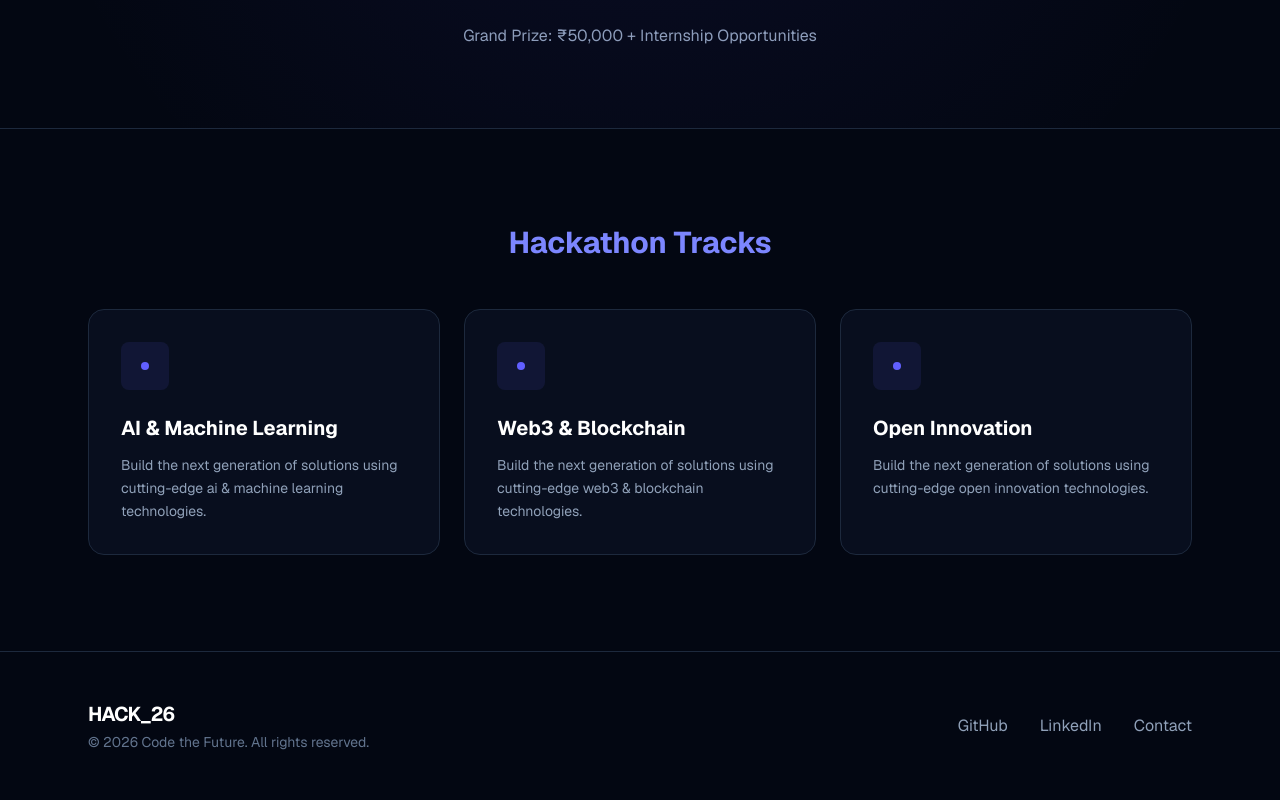
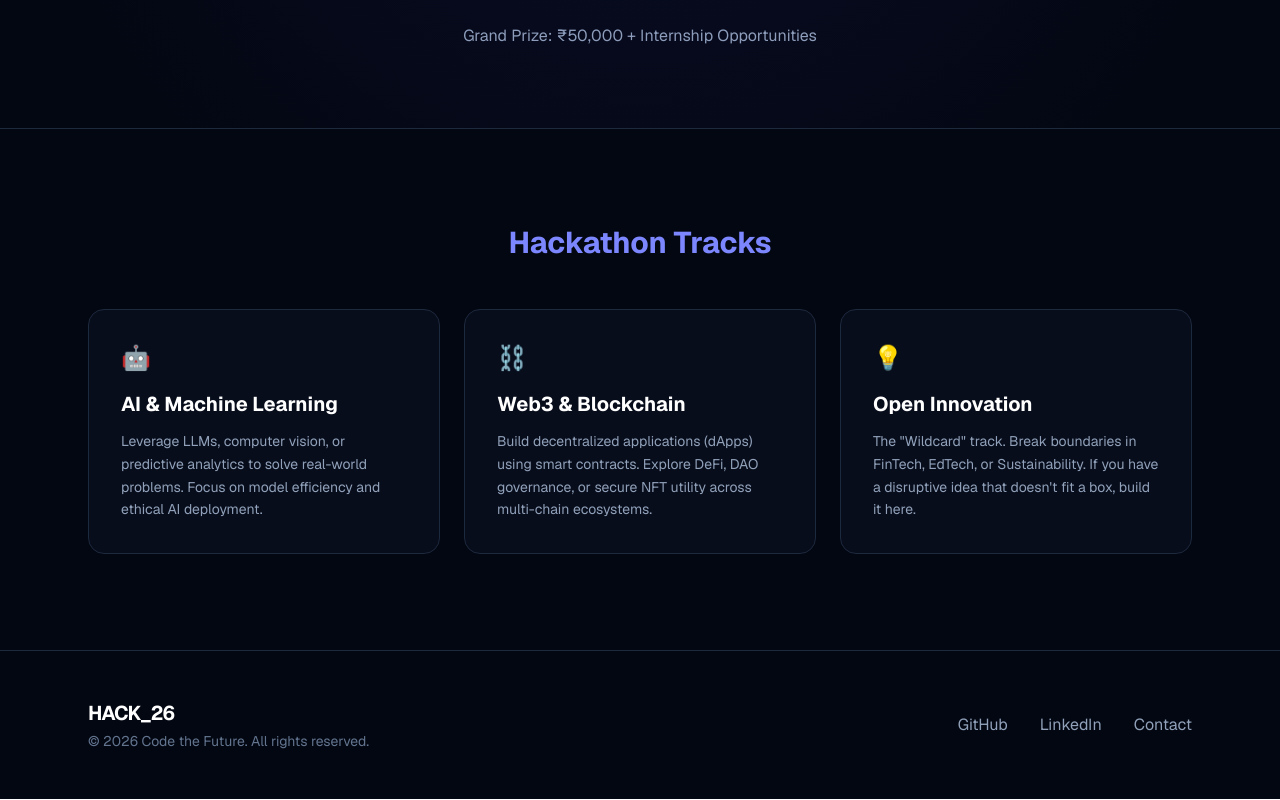
Before and after one commit to abhijeetmandal278-alt/hackathon-26, a Next.js app: page / in a window 1280 px wide. Shown: the part 1381-2181 px from the top of the page. Built offline with nearby package versions, Linux system fonts and the light colour scheme.

Commit message:
feat: finalized technical track descriptions and links

```diff
--- a/app/page.tsx
+++ b/app/page.tsx
@@ -81,22 +81,39 @@ export default function Home() {
         </div>
       </section>
 
-      {/* Tracks Section */}
+      {/* Detailed Tracks Section */}
       <section id="tracks" className="py-24 bg-[#030712] relative z-10 border-t border-slate-800">
         <div className="max-w-6xl mx-auto px-6">
           <h2 className="text-3xl font-bold text-indigo-400 mb-12 text-center">Hackathon Tracks</h2>
           <div className="grid grid-cols-1 md:grid-cols-3 gap-6">
-            {['AI & Machine Learning', 'Web3 & Blockchain', 'Open Innovation'].map((track) => (
-              <div key={track} className="p-8 rounded-2xl bg-slate-900/50 border border-slate-800 hover:border-indigo-500/50 transition-all group">
-                <div className="w-12 h-12 bg-indigo-500/10 rounded-lg flex items-center justify-center mb-6 group-hover:bg-indigo-500/20 transition-colors">
-                  <div className="w-2 h-2 bg-indigo-500 rounded-full"></div>
-                </div>
-                <h3 className="text-xl font-bold text-white mb-3">{track}</h3>
-                <p className="text-slate-400 text-sm leading-relaxed">
-                  Build the next generation of solutions using cutting-edge {track.toLowerCase()} technologies.
-                </p>
-              </div>
-            ))}
+
+            {/* AI Track */}
+            <div className="p-8 rounded-2xl bg-slate-900/40 border border-slate-800 hover:border-indigo-500/50 transition-all group">
+              <div className="text-2xl mb-4">🤖</div>
+              <h3 className="text-xl font-bold text-white mb-3">AI & Machine Learning</h3>
+              <p className="text-slate-400 text-sm leading-relaxed">
+                Leverage LLMs, computer vision, or predictive analytics to solve real-world problems. Focus on model efficiency and ethical AI deployment.
+              </p>
+            </div>
+
+            {/* Web3 Track */}
+            <div className="p-8 rounded-2xl bg-slate-900/40 border border-slate-800 hover:border-indigo-500/50 transition-all group">
+              <div className="text-2xl mb-4">⛓️</div>
+              <h3 className="text-xl font-bold text-white mb-3">Web3 & Blockchain</h3>
+              <p className="text-slate-400 text-sm leading-relaxed">
+                Build decentralized applications (dApps) using smart contracts. Explore DeFi, DAO governance, or secure NFT utility across multi-chain ecosystems.
+              </p>
+            </div>
+
+            {/* Open Innovation Track */}
+            <div className="p-8 rounded-2xl bg-slate-900/40 border border-slate-800 hover:border-indigo-500/50 transition-all group">
+              <div className="text-2xl mb-4">💡</div>
+              <h3 className="text-xl font-bold text-white mb-3">Open Innovation</h3>
+              <p className="text-slate-400 text-sm leading-relaxed">
+                The "Wildcard" track. Break boundaries in FinTech, EdTech, or Sustainability. If you have a disruptive idea that doesn't fit a box, build it here.
+              </p>
+            </div>
+
           </div>
         </div>
       </section>
```
